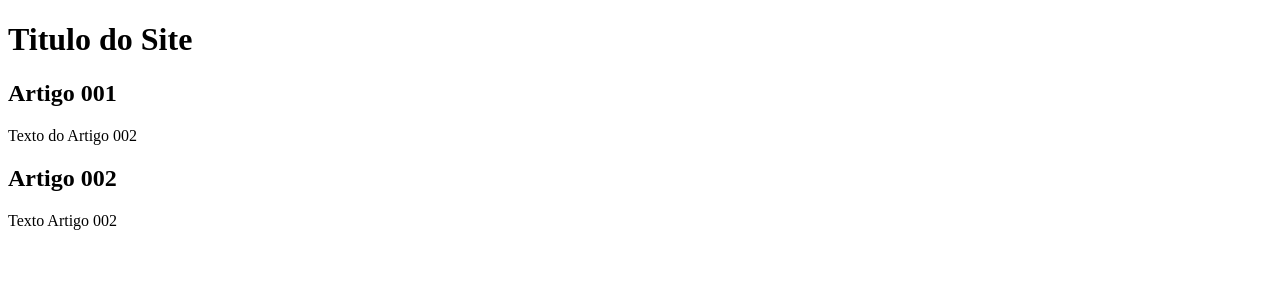
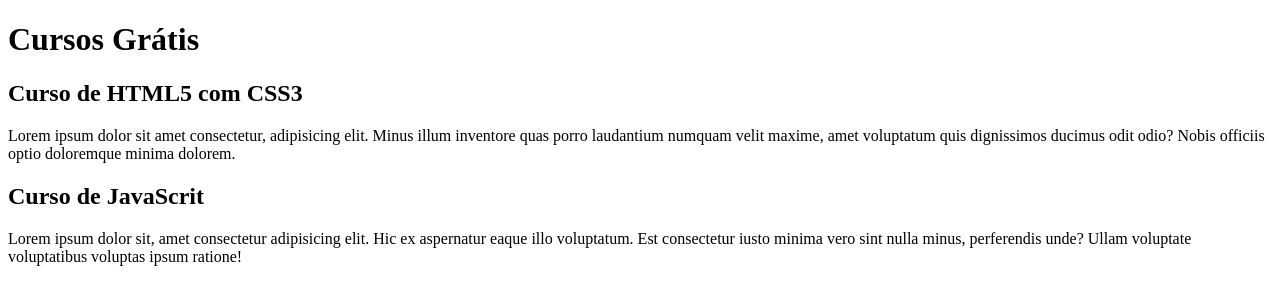
Before and after one commit to Eudesjs/projeto-site, a plain HTML site: page index.html in a window 1280 px wide. Drawn offline with Linux system fonts and the light colour scheme.

Commit message:
Comecei a Escrever o Conteudo

```diff
--- a/index.html
+++ b/index.html
@@ -9,15 +9,15 @@
 <body>
    <main>
       <header>
-        <h1>Titulo do Site</h1>
+        <h1>Cursos Grátis</h1>
       </header>
       <article>
-          <h2>Artigo 001</h2>
-           <p>Texto do Artigo 002</p>
+          <h2>Curso de HTML5 com CSS3</h2>
+           <p>Lorem ipsum dolor sit amet consectetur, adipisicing elit. Minus illum inventore quas porro laudantium numquam velit maxime, amet voluptatum quis dignissimos ducimus odit odio? Nobis officiis optio doloremque minima dolorem.</p>
       </article>
       <article>
-        <h2>Artigo 002</h2>
-        <p>Texto Artigo 002</p>
+        <h2>Curso de JavaScrit</h2>
+        <p>Lorem ipsum dolor sit, amet consectetur adipisicing elit. Hic ex aspernatur eaque illo voluptatum. Est consectetur iusto minima vero sint nulla minus, perferendis unde? Ullam voluptate voluptatibus voluptas ipsum ratione!</p>
       </article>
    </main>
 </body>
```
